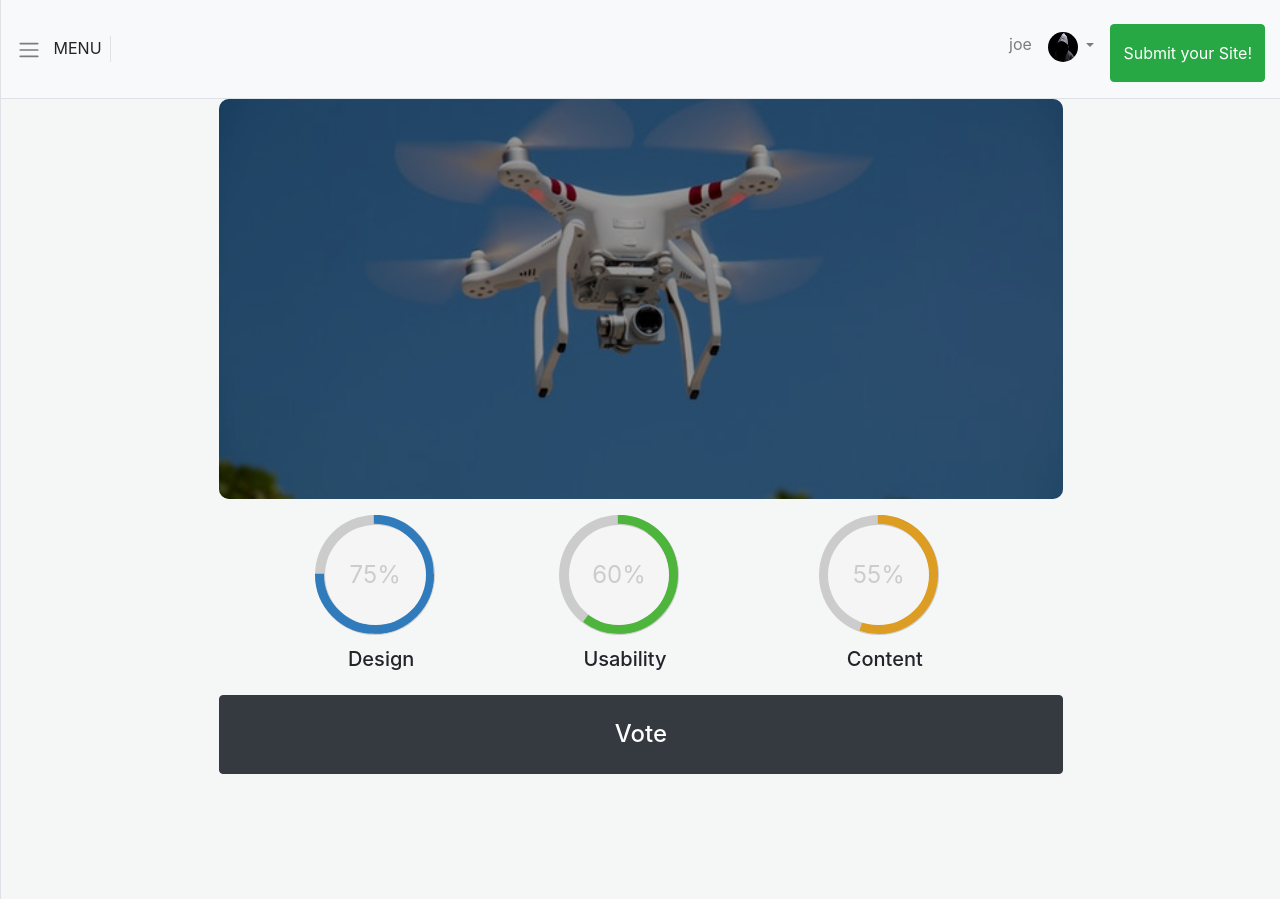
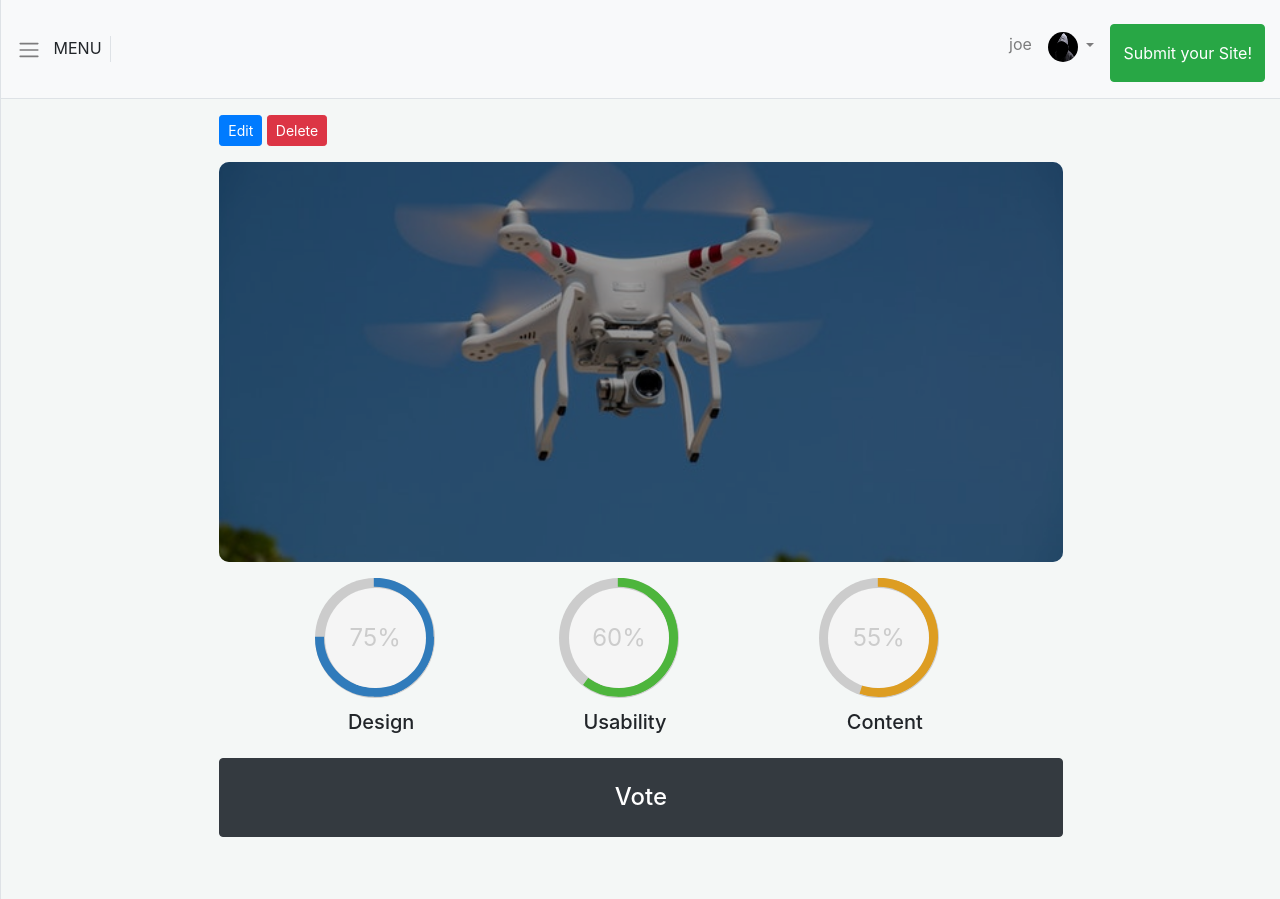
Before and after one commit to Mutembeijoe/my_awwwards, a Django app: page /site/1 in a window 1280 px wide. Run offline with Django 3.2, Linux system fonts and the light colour scheme; a user stored in the database is signed in; data comes from the database, SQL or seed files in the repository; both versions use the stored data as it was after the commit; some libraries are stand-ins or nearby versions.

Commit message:
adds a site edit view and template

```diff
--- a/sites/urls.py
+++ b/sites/urls.py
@@ -1,8 +1,9 @@
 from django.urls import path
-from .views import SiteListView, SiteDetailView, SiteCreateView
+from .views import SiteListView, SiteDetailView, SiteCreateView,SiteUpdateView
 
 urlpatterns = [
     path('', SiteListView.as_view(), name='home'),
     path('site/new/', SiteCreateView.as_view(), name='add_site'),
+    path('site/<int:pk>/edit', SiteUpdateView.as_view(), name='edit_site'),
     path('site/<int:pk>', SiteDetailView.as_view(), name='site')
 ]
--- a/sites/views.py
+++ b/sites/views.py
@@ -42,3 +42,9 @@ class SiteDetailView(DetailView):
             context["design"] = 0
             context["usability"] = 0
         return context
+
+
+class SiteUpdateView(UpdateView):
+    model = Site
+    template_name = 'edit_site.html'
+    fields = ('cover', 'title', 'description', 'tags')
--- a/templates/site.html
+++ b/templates/site.html
@@ -3,6 +3,12 @@
 <div class="site_page">
     <div class="row">
         <div class="col-md-8 mx-auto">
+            {% if user == object.author %}
+            <div class="my-3">
+                <a href="{% url 'edit_site' object.id %}" class="btn btn-primary btn-sm">Edit</a>
+                <a href="" class="btn btn-danger btn-sm">Delete</a>
+            </div>
+            {% endif %}
             <div class="site_jumbo" style="background-image: url({{object.cover.url}});">
                 <div class="h-100 w-100 jumbo_opacity">
                 </div>
```
Also changed, not shown: templates/edit_site.html (added, +14 -0 lines), db.sqlite3.
